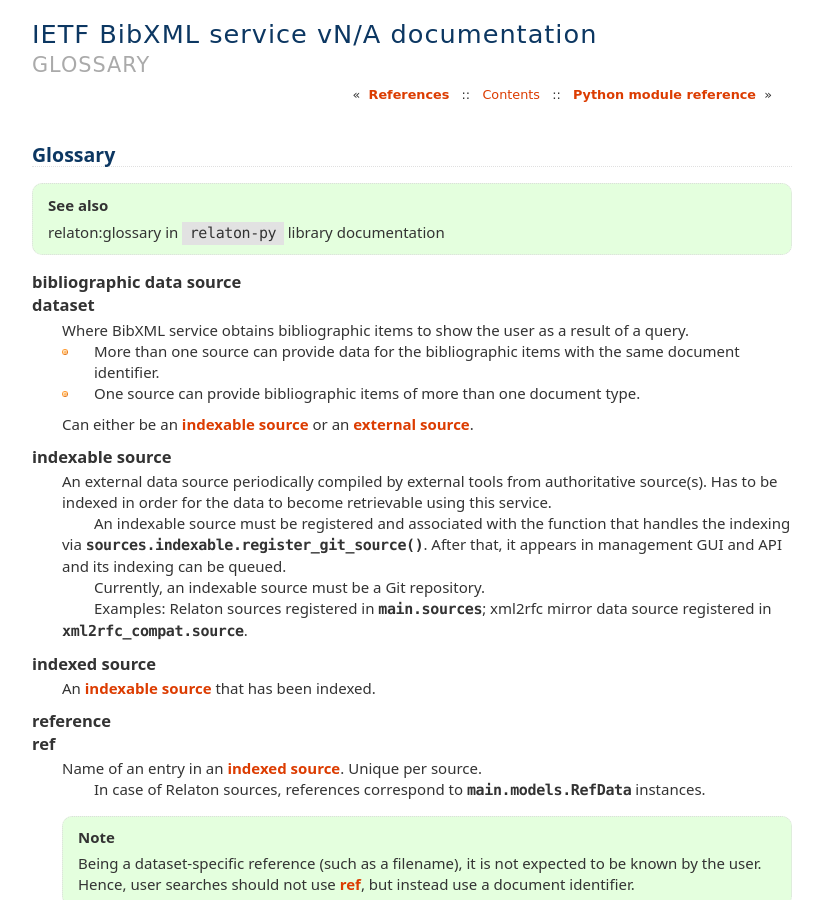
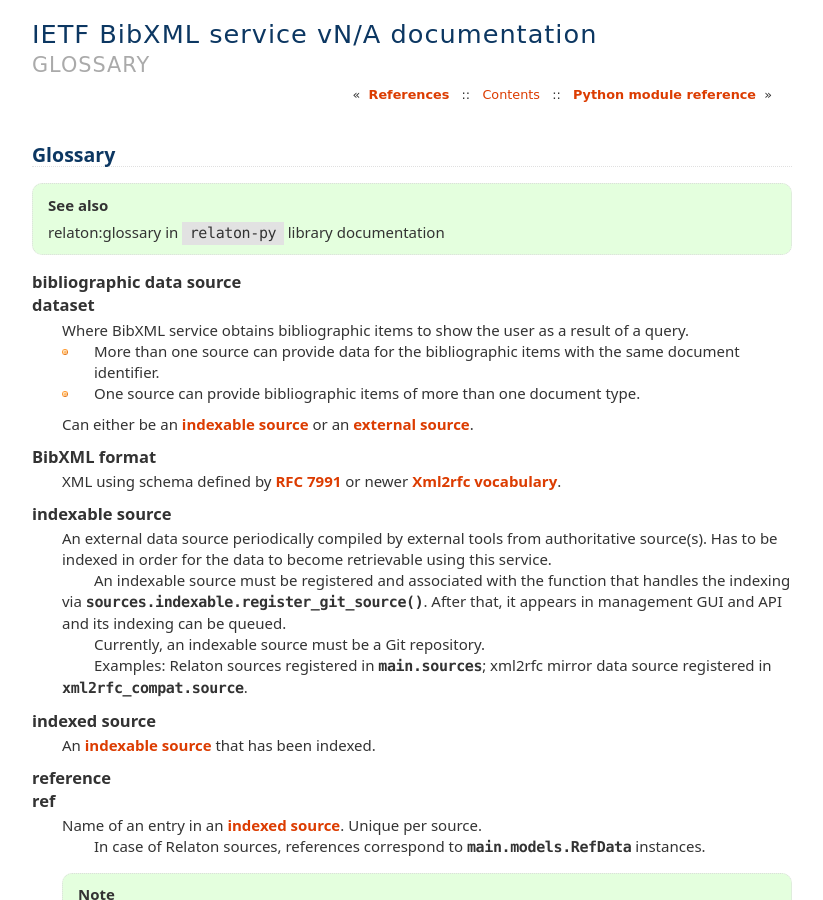
Before and after one commit to ietf-tools/bibxml-service, a Sphinx documentation site: the page built from docs/ref/glossary.rst, in a window 1280 px wide and 900 px high. Shown: the whole window, without its empty margins (228-1051 px from the left). Built offline with Sphinx 7.4.7, drawn with Linux system fonts in a browser that asks for light colours; pages that are not in the unit, such as notebooks, are missing from menus.

Commit message:
docs(glossary): define “BibXML format”

```diff
--- a/docs/ref/glossary.rst
+++ b/docs/ref/glossary.rst
@@ -16,6 +16,11 @@ Glossary
        - One source can provide bibliographic items of more than one document type.
 
        Can either be an :term:`indexable source` or an :term:`external source`.
+
+   BibXML format
+       XML using schema defined
+       by `RFC 7991 <https://datatracker.ietf.org/doc/html/rfc7991>`_
+       or newer `Xml2rfc vocabulary <https://xml2rfc.tools.ietf.org/xml2rfc-doc.html>`_.
 
    indexable source
        An external data source periodically compiled by external tools
```
